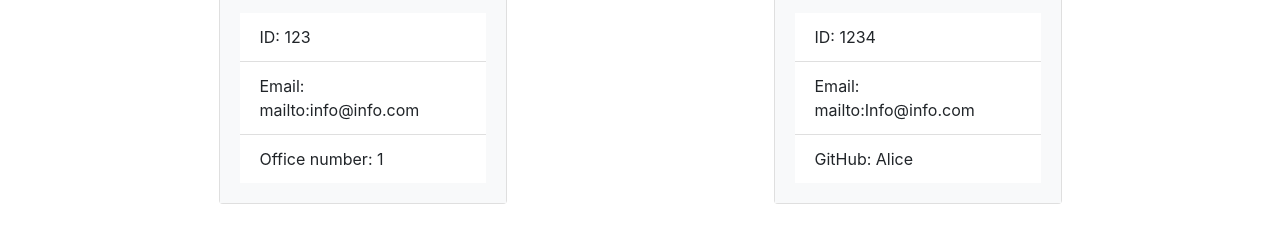
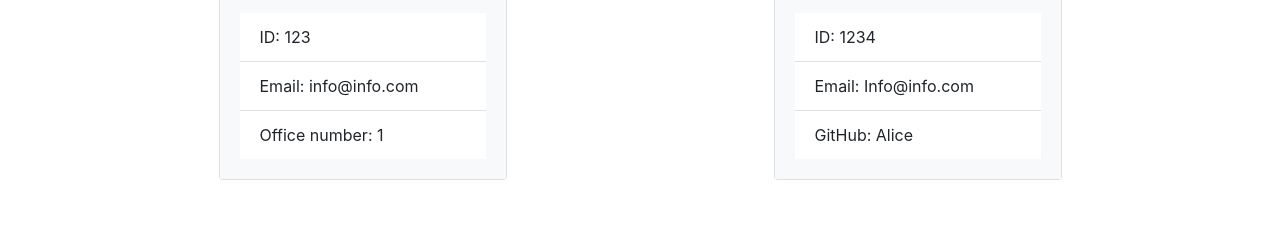
Before and after one commit to JenBerlin/Team-Profile-Generator, a website: page index.html in a window 1280 px wide. Shown: the part 223-466 px from the top of the page. Drawn offline with nearby package versions, Linux system fonts and the light colour scheme.

```diff
--- a/index.html
+++ b/index.html
@@ -28,7 +28,7 @@
           </h6>
           <ul class="list-group list-group-flush">
             <li class="list-group-item">ID: 123 </li>
-            <li class="list-group-item">Email: mailto:info@info.com</li><li class="list-group-item">Office number: 1</li></ul>
+            <li class="list-group-item">Email: info@info.com</li><li class="list-group-item">Office number: 1</li></ul>
         </div>
       </div><div class="card mx-auto mt-5"" style="width: 18rem">
         <div class="card-body bg-light">
@@ -38,7 +38,7 @@
           </h6>
           <ul class="list-group list-group-flush">
             <li class="list-group-item">ID: 1234 </li>
-            <li class="list-group-item">Email: mailto:Info@info.com</li><li class="list-group-item">GitHub: Alice</li></ul>
+            <li class="list-group-item">Email: Info@info.com</li><li class="list-group-item">GitHub: Alice</li></ul>
         </div>
       </div></div>
   </body>
```
Also changed, not shown: README.md, image/ScreenShot_1.png (added).
